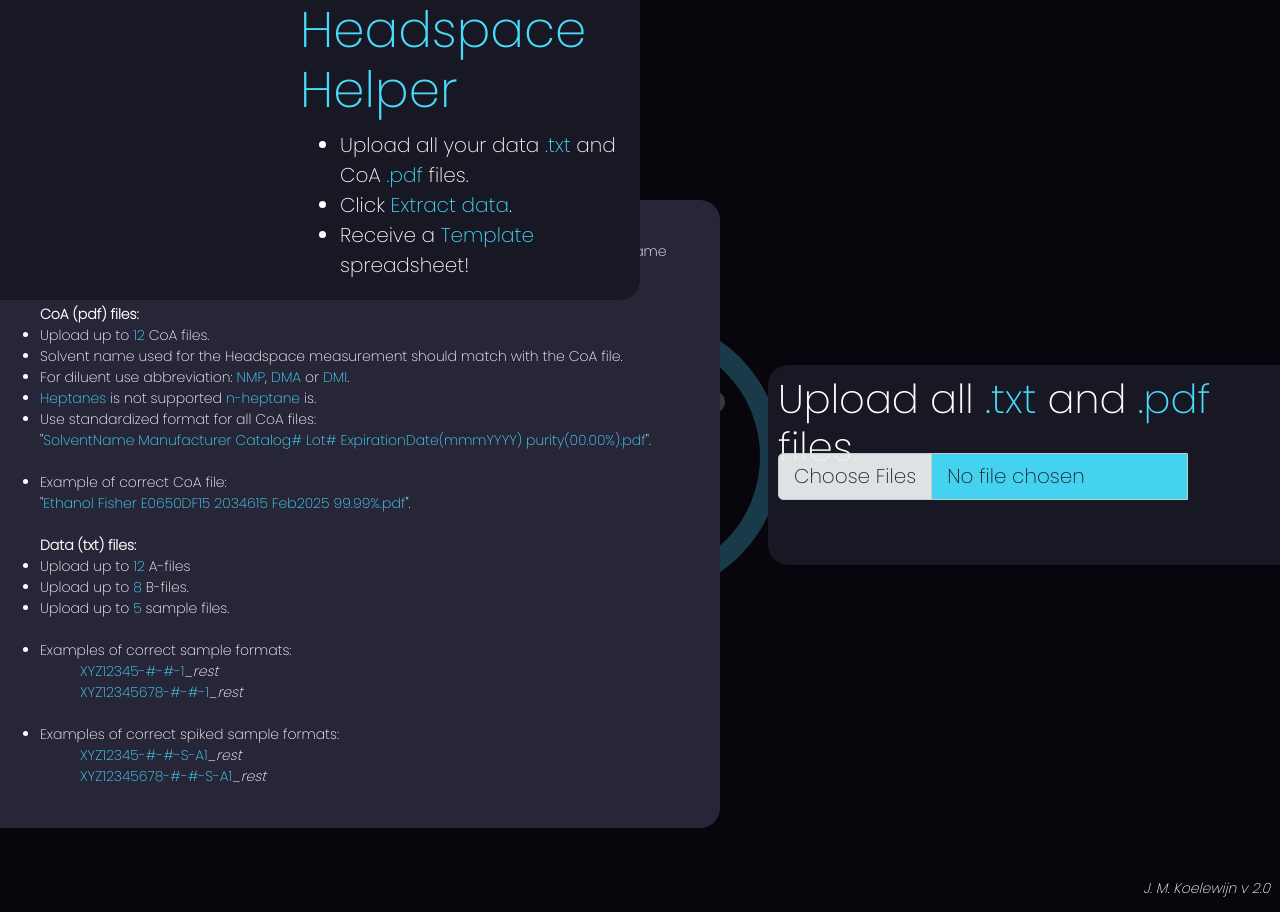
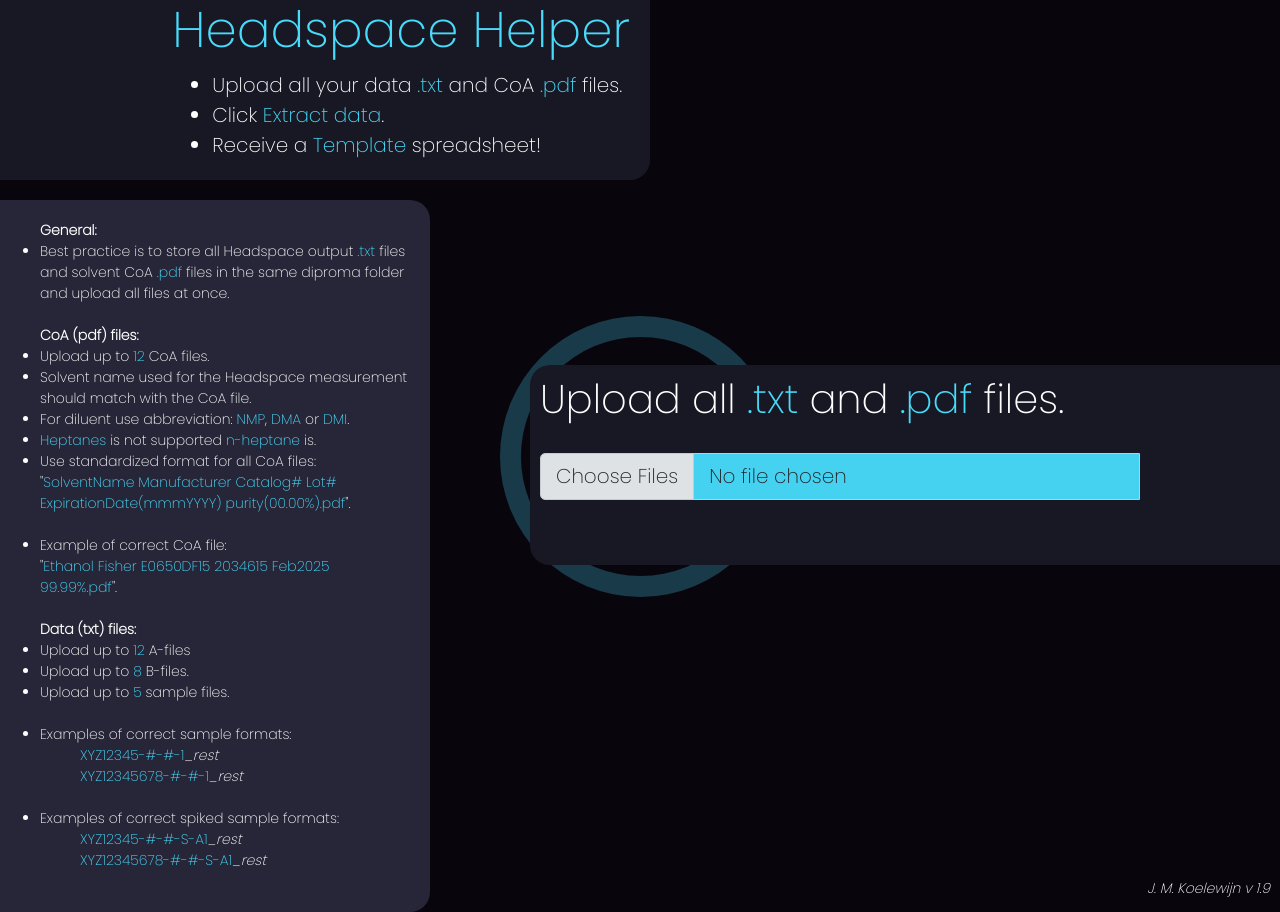
Before and after one commit to JacobusMKoelewijn/headspace-helper-api, a Python web app: template headspace-helper-api/templates/index.html in a window 1280 px wide. Run offline with Jinja, Linux system fonts and the light colour scheme; the template is opened without the code that fills it, so the values that code supplies are empty.

Commit message:
Change layout, add logging.

```diff
--- a/headspace-helper-api/data.py
+++ b/headspace-helper-api/data.py
@@ -1,8 +1,3 @@
-import glob
-import os
-import re
-
-
 class Sample:
     """
     Class to store tag attributes for every unique sample and every solvent.
--- a/headspace-helper-api/static/css/style.css
+++ b/headspace-helper-api/static/css/gui_style.css
@@ -27,7 +27,8 @@ h1 {
     color: var(--color-text);
 }
 
-h2, h3 {
+h2,
+h3 {
     color: white;
 }
 
@@ -50,32 +51,31 @@ h3 {
     left: 0;
     background-color: var(--color-panel);
     width: 50%;
+    min-width: 650px;
     border-bottom-right-radius: 20px;
+    z-index: 5;
     transform: translateX(-1000px);
     transition: transform 0.6s ease-out;
-    z-index: 10;
 }
 
 .title_panel_text {
     margin-right: 20px;
     float: right;
-    width: 50%;
 }
 
-.title_panel_list {
-    color: white;
-}
-
-.title_panel_logo {
+.title_panel_icon {
     position: absolute;
     top: 30px;
     left: 10px;
 }
 
+/*********************/
+/* Information panel */
+/*********************/
 
-.left_reminder {
-    padding-right: 10px;
-    width: 720px;
+.information_panel {
+    width: 30%;
+    min-width: 430px;
     background-color: var(--color-panel-light);
     position: absolute;
     left: 0;
@@ -84,15 +84,21 @@ h3 {
     border-bottom-right-radius: 20px;
     transform: translateX(-1000px);
     transition: transform 0.7s ease-out;
+    z-index: 5;
 }
 
-.left_reminder_list {
+.information_panel_text {
     margin-top: 20px;
+    margin-right: 20px;
     color: white;
     font-size: 70%;
 }
 
-.right_panel {
+/****************/
+/* upload panel */
+/****************/
+
+.upload_panel {
     position: absolute;
     right: 0;
     top: 40%;
@@ -100,34 +106,22 @@ h3 {
     border-bottom-left-radius: 20px;
     width: 40%;
     height: 200px;
-
+    min-width: 750px;
     background-color: var(--color-panel);
     transform: translateX(1000px);
     transition: transform 0.6s ease-out;
+    z-index: 5;
 }
 
-.right_panel_logo {
+.upload_panel_icon {
     position: absolute;
     top: 40px;
     right: 10px;
 }
 
-.right_panel_arrow {
-    position: absolute;
-    bottom: 70px;
-    left: 350px;
-    transition: transform 0.6s ease-out;
-}
-
-
-
-.extract_data {
-    position: absolute;
-    bottom: 0;
-    left: 0;
-    width: 80%;
-    transition: background-color 0.3s ease;
-}
+/******************/
+/* feedback panel */
+/******************/
 
 .feedback_panel {
     position: absolute;
@@ -140,6 +134,16 @@ h3 {
     transform: translateX(1000px);
     transition: transform 0.2s ease-out;
 }
+
+.extract_data {
+    position: absolute;
+    bottom: 0;
+    left: 0;
+    width: 80%;
+    transition: background-color 0.3s ease;
+}
+
+
 
 .hidden {
     visibility: hidden;
--- a/headspace-helper-api/static/js/animation.js
+++ b/headspace-helper-api/static/js/gui_control.js
@@ -1,22 +1,26 @@
 'use strict';
 
+// Panels
 const titlePanel = document.querySelector('.title_panel');
-const rightPanel = document.querySelector('.right_panel');
-const leftReminder = document.querySelector('.left_reminder');
+const uploadPanel = document.querySelector('.upload_panel');
+const uploadPanelText = document.querySelector('.upload_panel_text');
+const informationPanel = document.querySelector('.information_panel');
+const feedbackPanel = document.querySelector('.feedback_panel');
+const feedbackPanelTitle = document.querySelector('.feedback_panel_title');
+const feedbackPanelText = document.querySelector('.feedback_panel_text');
+
+// Form
 const extractData = document.querySelector('.js--extract_data');
 const extractDataBtn = document.querySelector('.js--extract_data_btn');
-const rightPanelText = document.querySelector('.right_panel_text');
-const feedbackPanel = document.querySelector('.feedback_panel');
 const uploadForm = document.querySelector('#upload_form');
-const feedbackPanelText = document.querySelector('.feedback_text');
-const feedbackPanelTitle = document.querySelector('.feedback_title');
-const mockPanel = document.querySelector('#get_template');
+
+// Spinner
 const spinner = document.querySelector('.spinner');
 
 const panelShift = function () {
     titlePanel.style.transform = 'translateX(0px)';
-    rightPanel.style.transform = 'translateX(0px)';
-    leftReminder.style.transform = 'translateX(0px)';
+    uploadPanel.style.transform = 'translateX(0px)';
+    informationPanel.style.transform = 'translateX(0px)';
 };
 
 const feedbackPanelShow = function (feedback) {
@@ -34,10 +38,12 @@ const feedbackPanelShow = function (feedback) {
     }
     finally {
         feedbackPanelText.innerHTML = `<ul><em>${feedback.solution}</em><br><br> ${feedbackList}</ul>`;
-        extractDataBtn.classList.remove('pulse');
+
 
         uploadForm.reset();
         extractDataBtn.classList.add('extract_btn_hidden');
+        uploadPanelText.innerHTML =
+            '<h2 class="upload_panel_text" style="margin-left: 10px; margin-top: 10px;">Upload all <span style="color: #48dbfb;">.txt</span> and <span style="color: #48dbfb;">.pdf</span> files.</h2>';
     }
 };
 
@@ -51,7 +57,7 @@ const feedbackPanelHide = function () {
 //    feedbackPanel.style.backgroundColor = '#78e08f';
 //};
 
-async function getTemplate(response) {}
+//async function getTemplate(response) {}
 
 const pulsatingInput = function () {
     extractData.style.backgroundColor = '#48dbfb';
@@ -62,7 +68,7 @@ extractData.addEventListener('input', function (e) {
         extractDataBtn.classList.remove('extract_btn_hidden');
         extractData.classList.remove('pulse');
         extractDataBtn.classList.add('pulse');
-        rightPanelText.innerHTML =
+        uploadPanelText.innerHTML =
             "Click  <span style='color: #48dbfb;'>Extract data</span>.";
     }
 });
@@ -73,6 +79,7 @@ extractDataBtn.addEventListener('click', function (e) {
 
 extractDataBtn.addEventListener('click', function (e) {
     spinner.classList.remove('hidden');
+    extractDataBtn.classList.remove('pulse');
 });
 
 uploadForm.addEventListener('submit', e => {
--- a/headspace-helper-api/templates/base.html
+++ b/headspace-helper-api/templates/base.html
@@ -1,3 +1,5 @@
+{% set version = '1.9' %}
+
 <!DOCTYPE html>
 <html lang="en">
 <head>
@@ -8,12 +10,19 @@
     <link rel="preconnect" href="https://fonts.gstatic.com" crossorigin>
     <link href="https://fonts.googleapis.com/css2?family=Poppins:wght@200&display=swap" rel="stylesheet">
 
-    <link href="https://cdn.jsdelivr.net/npm/bootstrap@5.1.3/dist/css/bootstrap.min.css" rel="stylesheet" integrity="sha384-1BmE4kWBq78iYhFldvKuhfTAU6auU8tT94WrHftjDbrCEXSU1oBoqyl2QvZ6jIW3" crossorigin="anonymous">
-    <link href="{{ url_for('static', path='/css/style.css') }}" rel="stylesheet">
+    <link href="https://cdn.jsdelivr.net/npm/bootstrap@5.1.3/dist/css/bootstrap.min.css" rel="stylesheet"
+          integrity="sha384-1BmE4kWBq78iYhFldvKuhfTAU6auU8tT94WrHftjDbrCEXSU1oBoqyl2QvZ6jIW3" crossorigin="anonymous">
+    <link href="{{ url_for('static', path='/css/gui_style.css') }}" rel="stylesheet">
     <title>Headspace Helper API</title>
 </head>
 <body>
+
 {% block content %} {% endblock %}
-<script src="{{ url_for('static', path='/js/animation.js') }}"></script>
+
+<div class="author">
+    <h3><em>J. M. Koelewijn v {{ version }}</em></h3>
+</div>
+
+<script src="{{ url_for('static', path='/js/gui_control.js') }}"></script>
 </body>
 </html>
--- a/headspace-helper-api/templates/index.html
+++ b/headspace-helper-api/templates/index.html
@@ -2,34 +2,26 @@
 
 {% block content %}
 
-<div class="author">
-    <h3><em>J. M. Koelewijn v 2.0</em></h3>
-</div>
-
 <div class="title_panel">
     <div class="title_panel_text">
-
         <h1 style="float: right;">Headspace Helper</h1>
-
-        <ul class="title_panel_list">
+        <ul style="color: white;">
             <li>Upload all your data <span style="color: #48dbfb;">.txt</span> and CoA <span style="color: #48dbfb;">.pdf</span>
                 files.
             </li>
             <li>Click <span style="color: #48dbfb;">Extract data</span>.</li>
             <li>Receive a <span style="color: #48dbfb;">Template</span> spreadsheet!</li>
         </ul>
-        <object class="title_panel_logo" data="{{ url_for('static', path='/icons/erlenmeyer.svg') }}" width="125"
+        <object class="title_panel_icon" data="{{ url_for('static', path='/icons/erlenmeyer.svg') }}" width="125"
                 height="125"></object>
-
     </div>
 </div>
 
-<div class="left_reminder">
-
-    <ul class="left_reminder_list">
+<div class="information_panel">
+    <ul class="information_panel_text">
         <strong>General:</strong>
-        <li>Best practice is to store all Headspace output <span style="color: #48dbfb;">.txt</span> files and solvent CoA <span
-                style="color: #48dbfb;">.pdf</span> files in the same diproma folder and upload all files at once.
+        <li>Best practice is to store all Headspace output <span style="color: #48dbfb;">.txt</span> files and solvent
+            CoA <span style="color: #48dbfb;">.pdf</span> files in the same diproma folder and upload all files at once.
         </li>
         <br>
         <strong>CoA (pdf) files:</strong>
@@ -48,7 +40,6 @@
         <li>Example of correct CoA file:<br>
             "<span style="color: #48dbfb;">Ethanol Fisher E0650DF15 2034615 Feb2025 99.99%.pdf</span>".
         </li>
-
         <br>
         <strong>Data (txt) files:</strong>
         <li>Upload up to <span style="color: #48dbfb;">12</span> A-files</li>
@@ -67,36 +58,40 @@
             <li><span style="color: #48dbfb;">XYZ12345678-#-#-S-A1</span><em>_rest</em></li>
         </ul>
         <br>
-
     </ul>
-
 </div>
 
-<div class="right_panel">
+<div class="upload_panel">
     <div>
-        <h2 class="right_panel_text" style="margin-left: 10px; margin-top: 10px;">Upload all <span
+        <h2 class="upload_panel_text" style="margin-left: 10px; margin-top: 10px;">Upload all <span
                 style="color: #48dbfb;">.txt</span> and <span style="color: #48dbfb;">.pdf</span> files.</h2>
     </div>
     <form action="/upload_files" id="upload_form" method="post" enctype="multipart/form-data">
         <div style="margin-bottom: 65px; margin-left: 10px" class="input-group extract_data">
             <input type="file" name="files" class="form-control js--extract_data pulse" id="inputGroupFile04"
                    aria-describedby="inputGroupFileAddon04" aria-label="Upload" multiple>
-            <button style="color: #48dbfb;" class="btn btn-outline-secondary js--extract_data_btn extract_btn_hidden" type="submit"
+            <button style="color: #48dbfb;" class="btn btn-outline-secondary js--extract_data_btn extract_btn_hidden"
+                    type="submit"
                     id="inputGroupFileAddon04">Extract data
             </button>
         </div>
     </form>
-    <object class="right_panel_logo" data="{{ url_for('static', path='/icons/files.svg') }}" width="125"
+    <object class="upload_panel_icon" data="{{ url_for('static', path='/icons/files.svg') }}" width="125"
             height="125"></object>
 </div>
 
 <div class="feedback_panel">
     <div>
-        <h2 class="feedback_title" style="margin-left: 35px; margin-top: 10px;"></h2>
-        <h3 class="feedback_text"></h3>
+        <h2 class="feedback_panel_title" style="margin-left: 35px; margin-top: 10px;"></h2>
+        <h3 class="feedback_panel_text"></h3>
     </div>
 </div>
 
-<div class="lds-ring spinner hidden"><div></div><div></div><div></div><div></div></div>
+<div class="lds-ring spinner hidden">
+    <div></div>
+    <div></div>
+    <div></div>
+    <div></div>
+</div>
 
 {% endblock %}
```
Also changed, not shown: headspace-helper-api/__init__.py (+18 -3 lines), headspace-helper-api/create_template.py (renamed from headspace-helper-api/template.py, +5 -5 lines), headspace-helper-api/main.py (+9 -6 lines), 1 other file.
